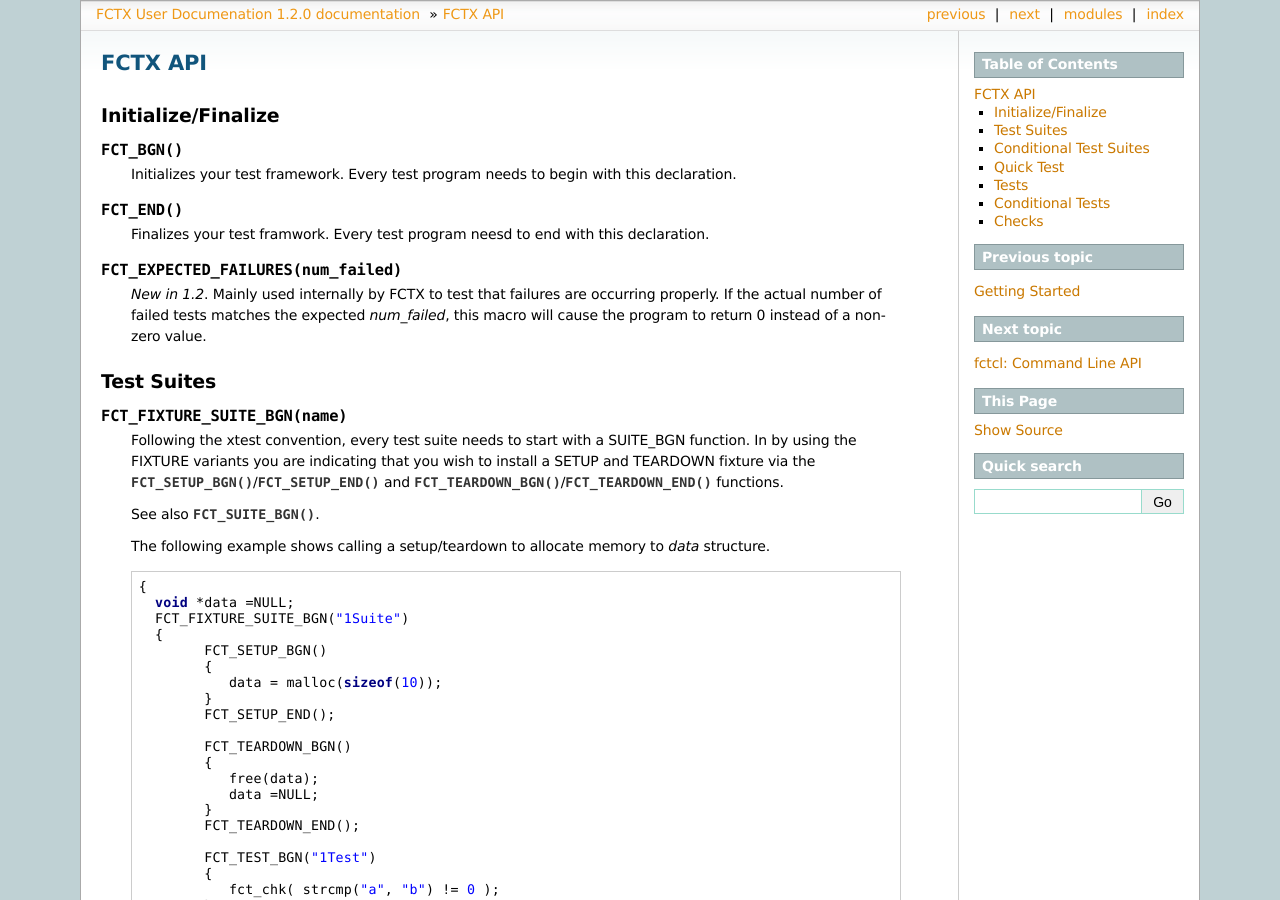
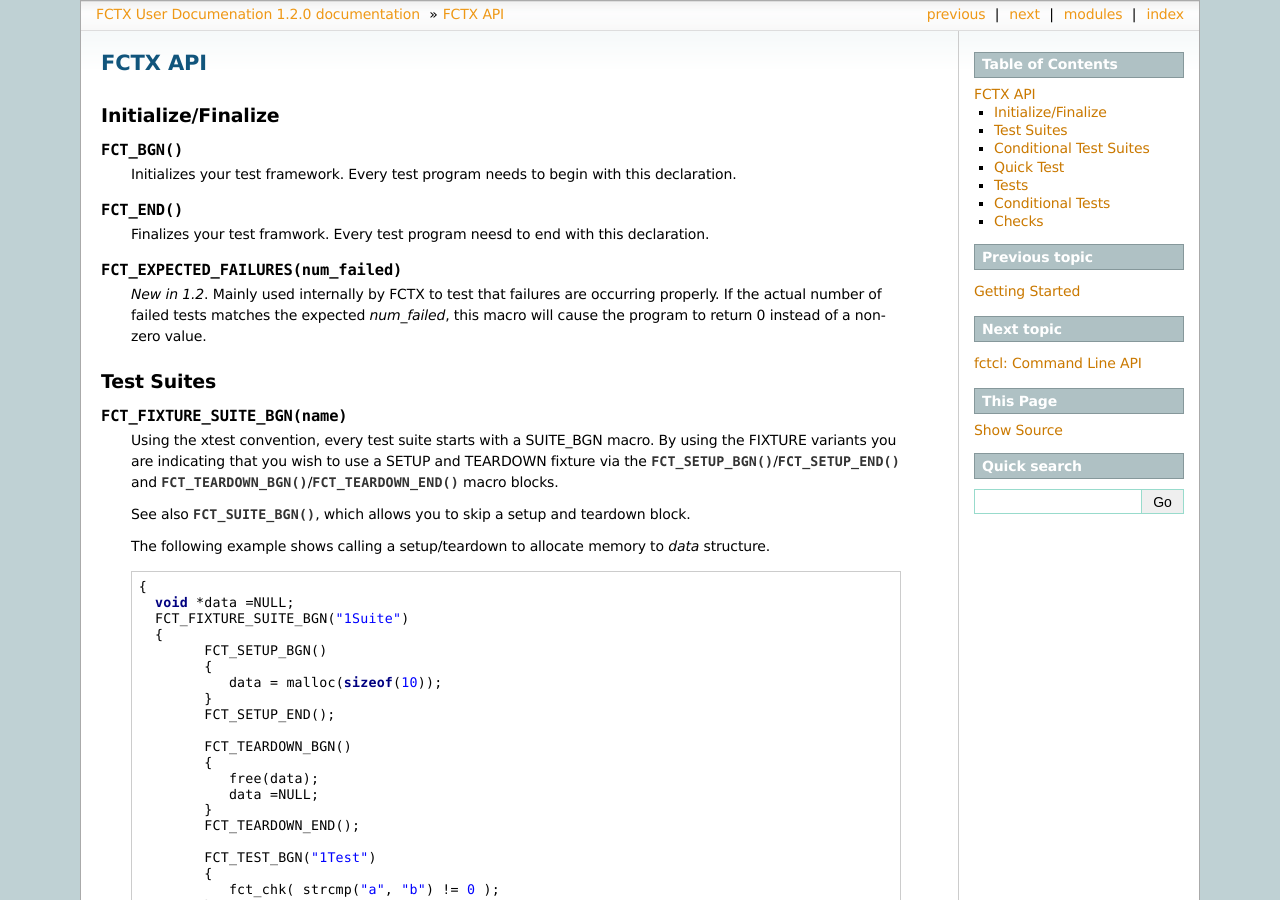
Before and after one commit to imb/fctx, a Sphinx documentation site: the page built from doc/usr/source/api_fct.rst, in a window 1280 px wide and 900 px high. Built offline with Sphinx 7.4.7, drawn with Linux system fonts in a browser that asks for light colours; formulas are drawn with MathJax 3.

Commit message:
Fix user doc on FCT_FIXTURE_SUITE_BGN.

```diff
--- a/doc/usr/source/api_fct.rst
+++ b/doc/usr/source/api_fct.rst
@@ -32,13 +32,14 @@ Test Suites
 
 .. c:function:: FCT_FIXTURE_SUITE_BGN(name)
 
-	Following the xtest convention, every test suite needs to start with a
-	SUITE_BGN function. In by using the FIXTURE variants you are indicating
-	that you wish to install a SETUP and TEARDOWN fixture via the
+	Using the xtest convention, every test suite starts with a
+	SUITE_BGN macro. By using the FIXTURE variants you are indicating
+	that you wish to use a SETUP and TEARDOWN fixture via the
 	:c:func:`FCT_SETUP_BGN`/:c:func:`FCT_SETUP_END` and
-	:c:func:`FCT_TEARDOWN_BGN`/:c:func:`FCT_TEARDOWN_END` functions.
+	:c:func:`FCT_TEARDOWN_BGN`/:c:func:`FCT_TEARDOWN_END` macro blocks.
 
-	See also :c:func:`FCT_SUITE_BGN`.
+	See also :c:func:`FCT_SUITE_BGN`, which allows you to skip a setup
+        and teardown block.
 
         The following example shows calling a setup/teardown to allocate memory
 	to *data* structure.
```
